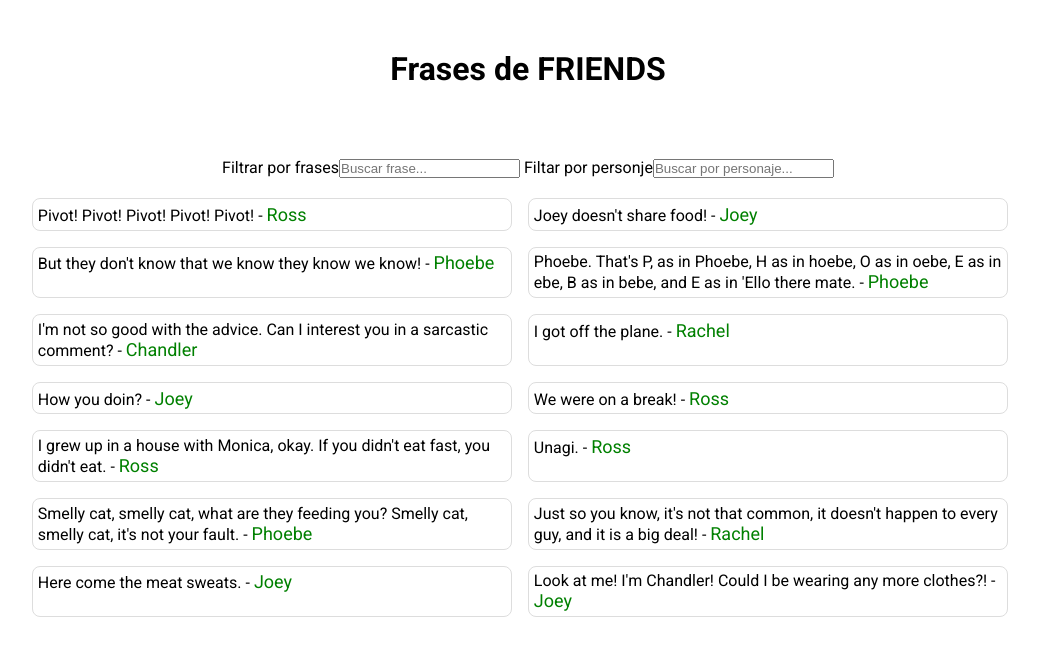
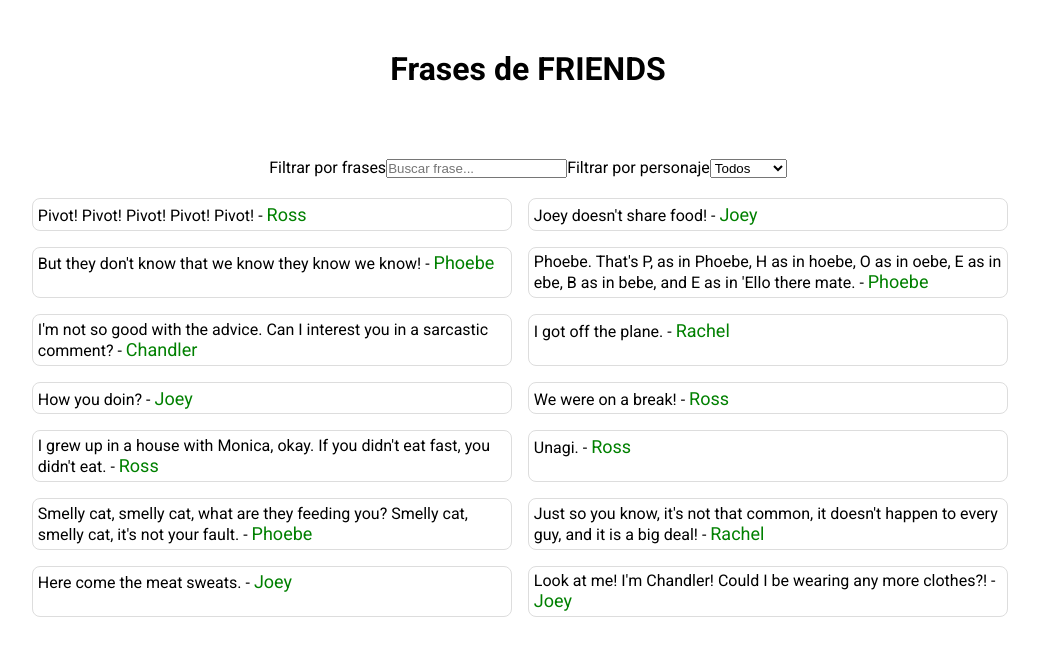
Before and after one commit to Adalab/modulo-3-evaluacion-intermedia-Nanakuh, a React (Vite) app: page / in a window 1280 px wide. Shown: the top 656 px of the page, without its empty margins (112-1151 px from the left). Built offline with nearby package versions, Linux system fonts and the light colour scheme.

Commit message:
Add filter character

```diff
--- a/src/components/FilterCharacter.jsx
+++ b/src/components/FilterCharacter.jsx
@@ -1,9 +1,9 @@
 import PropTypes from 'prop-types';
 
-function FilterCharacter({ handleFilter }) {
+function FilterCharacter({ handleSelectName }) {
 
   const handleInputCharacter = (event) => {
-    handleFilter('character', event.currentTarget.value);
+    handleSelectName('character', event.currentTarget.value);
   };
 
   return (
@@ -23,7 +23,7 @@
 }
 
 FilterCharacter.propTypes = {
-  handleFilter: PropTypes.func.isRequired
+  handleSelectName: PropTypes.func.isRequired
 };
 
 export default FilterCharacter;
--- a/src/components/Filters.jsx
+++ b/src/components/Filters.jsx
@@ -1,18 +1,21 @@
-function Filters (handleSelectName) {
-  const handleInput = (event) => {
-    handleSelectName(event.Target.value)
-  }
+import FilterCharacter from "./FilterCharacter";
+import PropTypes from 'prop-types';
+
+function Filters ({handleSelectName}) {
+
   return (
     <div className="form">
       <form className="filters">
       <label htmlFor="Quote" className="filters_label"> Filtrar por frases</label>
       <input className="filter_input" type="text" placeholder="Buscar frase..."  />
 
-      <label htmlFor="Character"className="filters_label"> Filtar por personje</label>
-      <input className="filter_input" type="text" placeholder="Buscar por personaje..." onInput={handleInput} />
+      <FilterCharacter handleSelectName={handleSelectName}/>
 
       </form>
   </div>
   );
 }
+Filters.propTypes = {
+  handleSelectName: PropTypes.func.isRequired
+};
 export default Filters;
```
